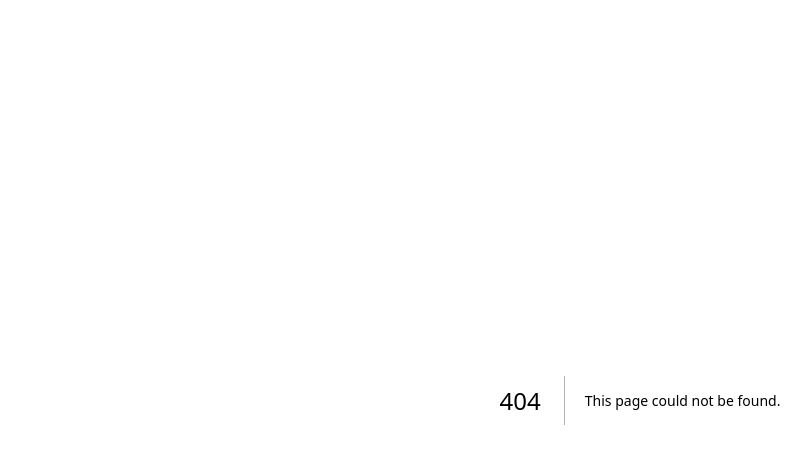
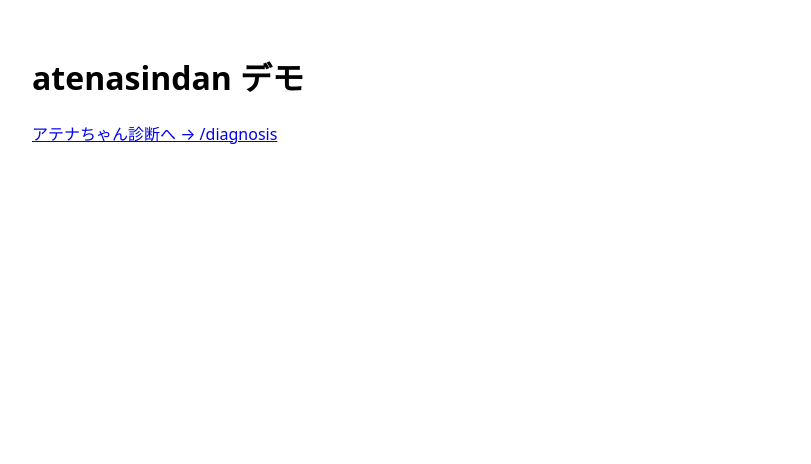
Before and after one commit to takajin-y/atenasindan, a Next.js app: page / in a window 1280 px wide. Before the commit this address had no page. Shown: the top 464 px of the page, without its empty margins (0-811 px from the left). Built offline with nearby package versions, Linux system fonts and the light colour scheme.

Commit message:
Create page.tsx

```diff
--- /dev/null
+++ b/app/page.tsx
@@ -0,0 +1,8 @@
+export default function Home() {
+  return (
+    <main style={{padding:24}}>
+      <h1>atenasindan デモ</h1>
+      <p><a href="/diagnosis">アテナちゃん診断へ → /diagnosis</a></p>
+    </main>
+  );
+}
```
